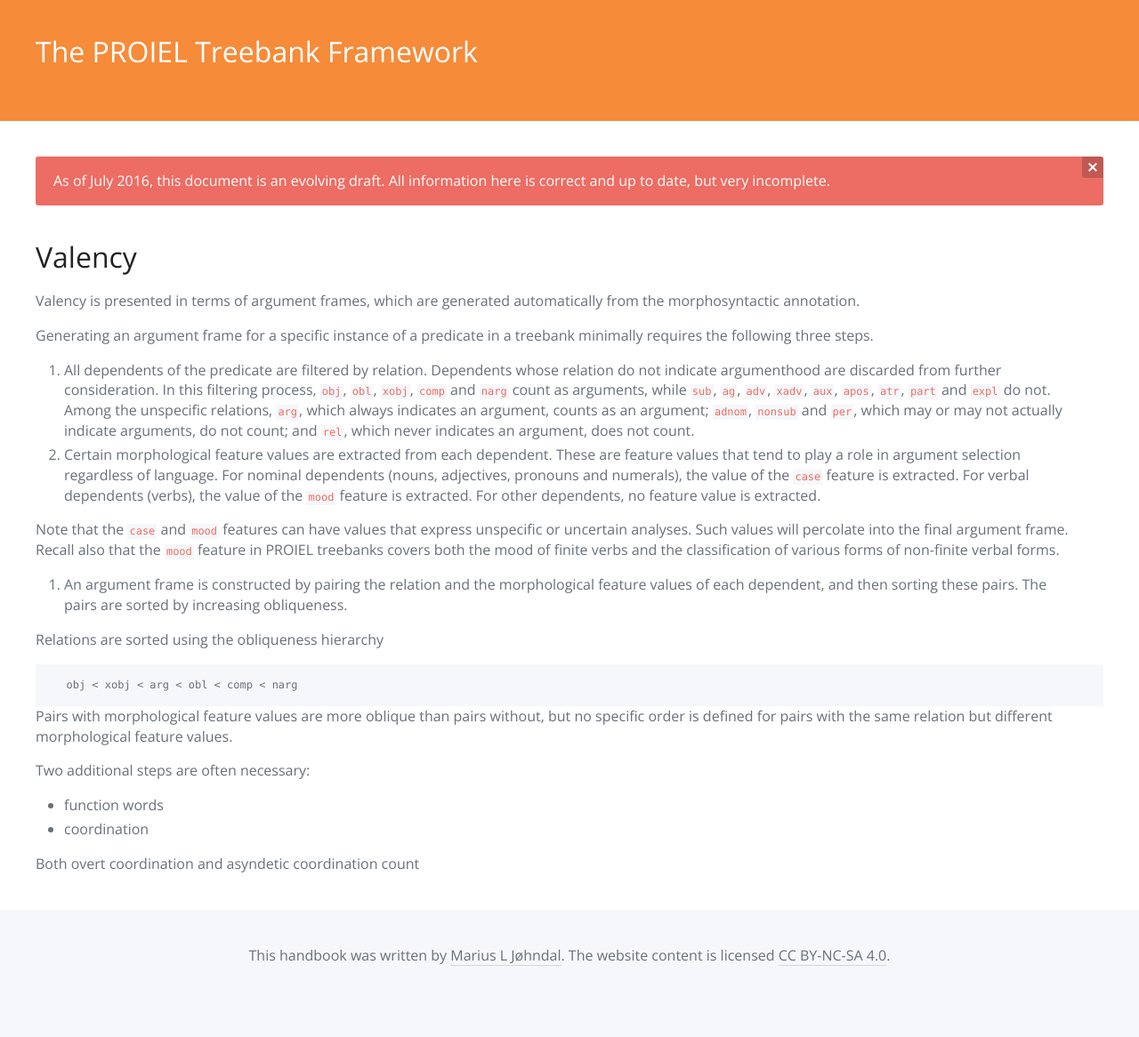
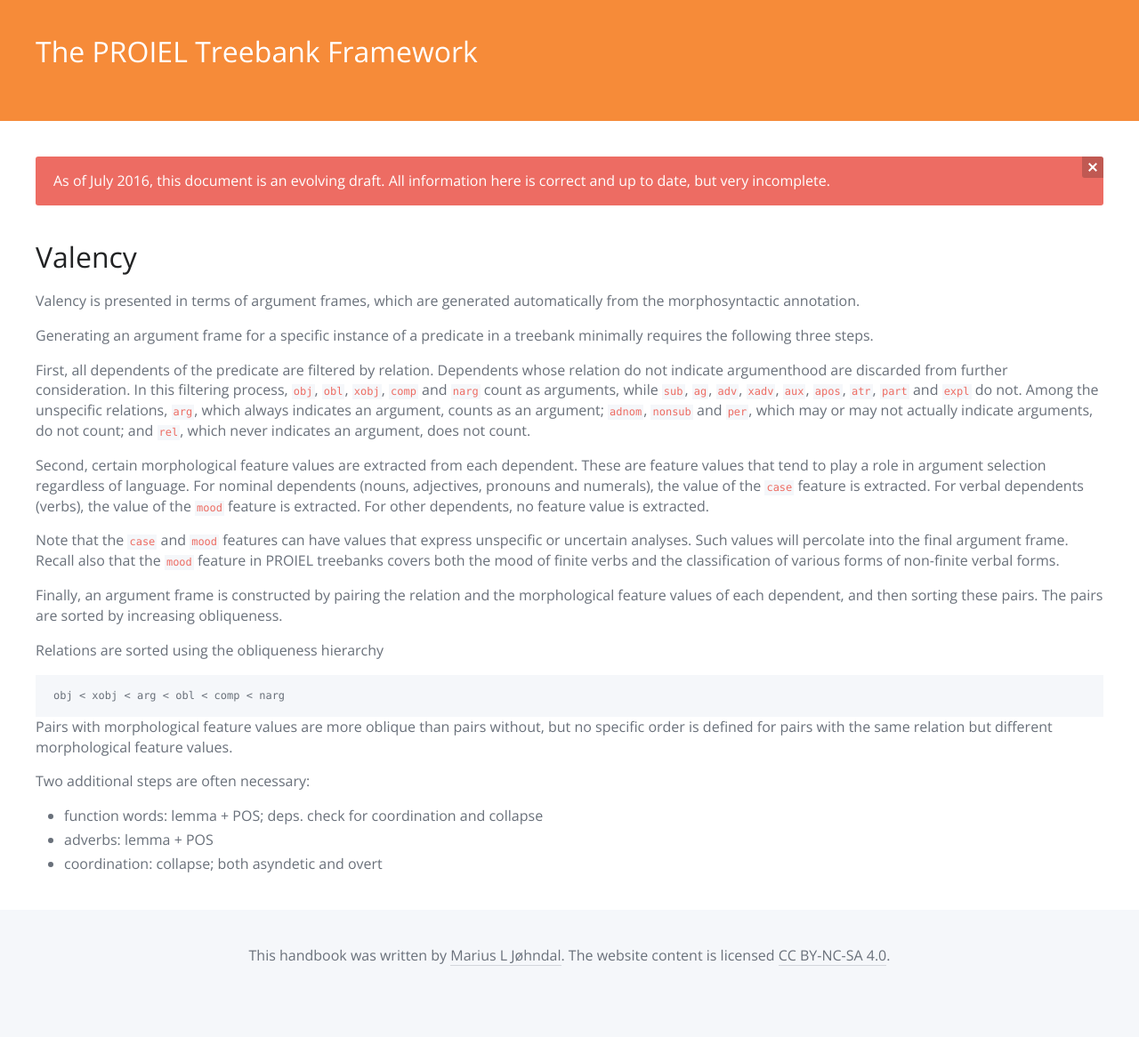
Before and after one commit to proiel/proiel.github.io, a Jekyll site: the page built from handbook/developer/reader.md, in a window 1280 px wide. Shown: the whole page at 89% size. Built offline with Jekyll 4.4.1, drawn with Linux system fonts in a browser that asks for light colours; nearby versions of some CDN libraries.

Commit message:
Updated reader.md

````diff
--- a/handbook/developer/reader.md
+++ b/handbook/developer/reader.md
@@ -13,24 +14,24 @@ Valency is presented in terms of argument frames, which are generated automatica
 
 Generating an argument frame for a specific instance of a predicate in a treebank minimally requires the following three steps.
 
-  1. All dependents of the predicate are filtered by relation. Dependents whose relation do not indicate argumenthood are discarded from further consideration. In this filtering process, `obj`, `obl`, `xobj`, `comp` and `narg` count as arguments, while `sub`, `ag`, `adv`, `xadv`, `aux`, `apos`, `atr`, `part` and `expl` do not. Among the unspecific relations, `arg`, which always indicates an argument, counts as an argument; `adnom`, `nonsub` and `per`, which may or may not actually indicate arguments, do not count; and `rel`, which never indicates an argument, does not count.
+First, all dependents of the predicate are filtered by relation. Dependents whose relation do not indicate argumenthood are discarded from further consideration. In this filtering process, `obj`, `obl`, `xobj`, `comp` and `narg` count as arguments, while `sub`, `ag`, `adv`, `xadv`, `aux`, `apos`, `atr`, `part` and `expl` do not. Among the unspecific relations, `arg`, which always indicates an argument, counts as an argument; `adnom`, `nonsub` and `per`, which may or may not actually indicate arguments, do not count; and `rel`, which never indicates an argument, does not count.
 
-  2. Certain morphological feature values are extracted from each dependent. These are feature values that tend to play a role in argument selection regardless of language. For nominal dependents (nouns, adjectives, pronouns and numerals), the value of the `case` feature is extracted. For verbal dependents (verbs), the value of the `mood` feature is extracted. For other dependents, no feature value is extracted.
+Second, certain morphological feature values are extracted from each dependent. These are feature values that tend to play a role in argument selection regardless of language. For nominal dependents (nouns, adjectives, pronouns and numerals), the value of the `case` feature is extracted. For verbal dependents (verbs), the value of the `mood` feature is extracted. For other dependents, no feature value is extracted.
 
-  Note that the `case` and `mood` features can have values that express unspecific or uncertain analyses. Such values will percolate into the final argument frame. Recall also that the `mood` feature in PROIEL treebanks covers both the mood of finite verbs and the classification of various forms of non-finite verbal forms.
+Note that the `case` and `mood` features can have values that express unspecific or uncertain analyses. Such values will percolate into the final argument frame. Recall also that the `mood` feature in PROIEL treebanks covers both the mood of finite verbs and the classification of various forms of non-finite verbal forms.
 
-  3. An argument frame is constructed by pairing the relation and the morphological feature values of each dependent, and then sorting these pairs. The pairs are sorted by increasing obliqueness.
+Finally, an argument frame is constructed by pairing the relation and the morphological feature values of each dependent, and then sorting these pairs. The pairs are sorted by increasing obliqueness.
 
-  Relations are sorted using the obliqueness hierarchy
-  ```
-  obj < xobj < arg < obl < comp < narg
-  ```
-  Pairs with morphological feature values are more oblique than pairs without, but no specific order is defined for pairs with the same relation but different morphological feature values.
+Relations are sorted using the obliqueness hierarchy
+```
+obj < xobj < arg < obl < comp < narg
+```
+Pairs with morphological feature values are more oblique than pairs without, but no specific order is defined for pairs with the same relation but different morphological feature values.
 
 Two additional steps are often necessary:
 
-* function words
+* function words: lemma + POS; deps. check for coordination and collapse
 
-* coordination
+* adverbs: lemma + POS
 
-Both overt coordination and asyndetic coordination count
+* coordination: collapse; both asyndetic and overt
````
Also changed, not shown: other parts of handbook/developer/reader.md (+1 -0 lines).
